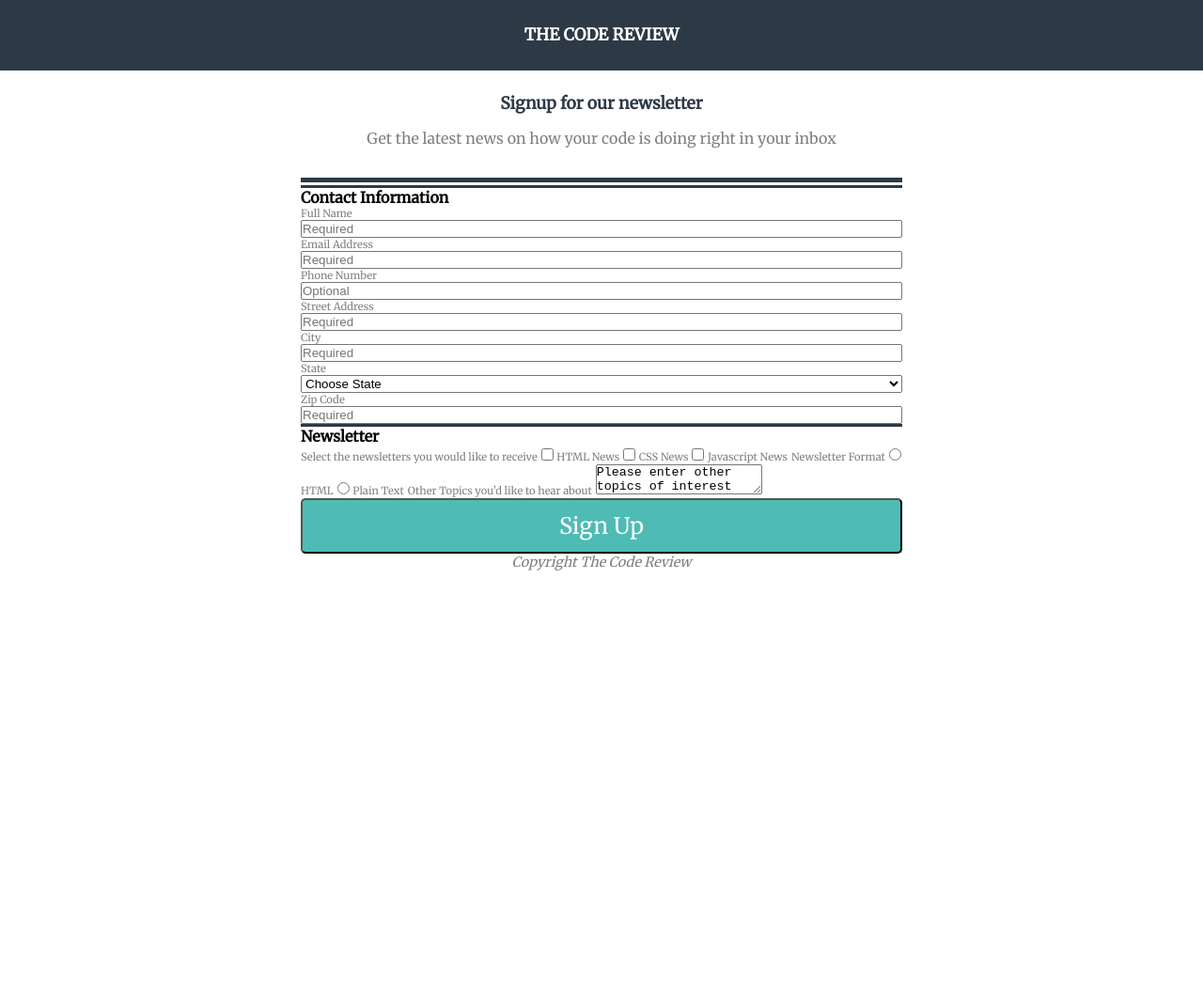
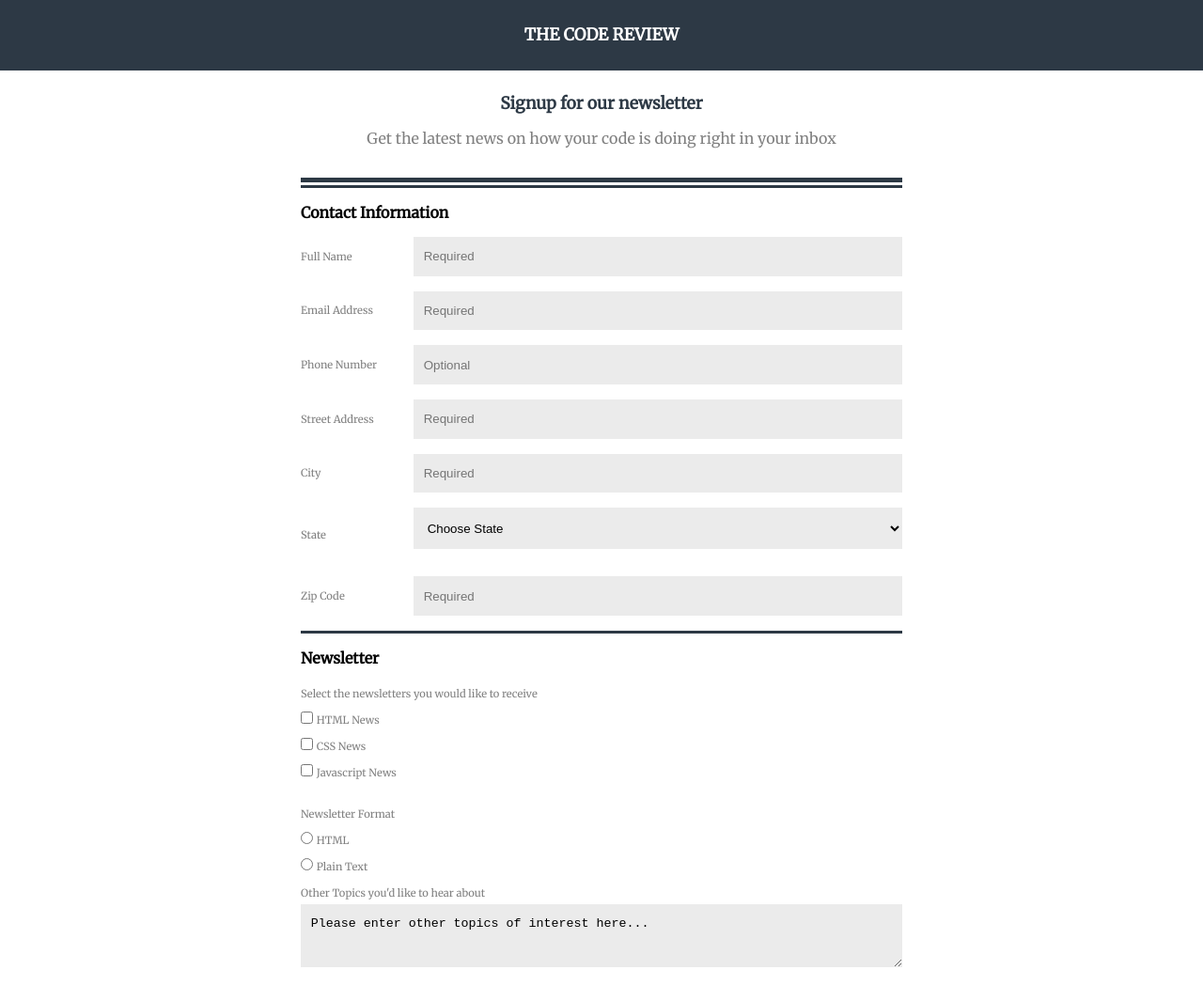
Before and after one commit to k-snides/online-registration-form, a plain HTML site: page index.html in a window 1280 px wide. Shown: the top 1049 px of the page at 94% size. Before the commit the page ends 800 px from the top, so only its background shows below. Drawn offline with Linux system fonts and the light colour scheme.

Commit message:
website matches mockup

```diff
--- a/css/style.css
+++ b/css/style.css
@@ -12,6 +12,10 @@
 body {
 	font-family: 'Merriweather', serif;
 	font-size: 1em;
+}
+
+li {
+	list-style: none;
 }
 
 button {
@@ -75,14 +79,6 @@ p {
 
 /* === Form === */
 /* --- Contact Information Section --- */
-.form .wrapper {
-	border-top: 3px solid rgb(45, 57, 69);
-}
-
-.form .flex {
-	flex-direction: column;
-}
-
 fieldset {
 	border: none;
 	font-weight: bold;
@@ -94,12 +90,93 @@ label {
 	font-size: 0.7em;
 }
 
+.form .wrapper {
+	border-top: 3px solid rgb(45, 57, 69);
+}
+
+.form-flex {
+	display: flex;
+	flex-wrap: wrap;
+}
+
+legend {
+	padding: 1em 0;
+}
+
+.form-group {
+	flex: 1 0 300px;
+}
+
+.form-fields li {
+	display: flex;
+	flex-wrap: wrap;
+}
+
+.form-fields input[type="text"],
+.form-fields input[type="email"],
+.form-fields input[type="tel"],
+.form-fields input[type="number"],
+.form-fields select,
+.form-newsletter__receive input[type="checkbox"],
+.form-newsletter__format input[type="radio"],
+.form-newsletter__format textarea {
+	flex: 1 0 230px;
+	padding: 1em 0.8em;
+	background-color: rgb(235, 235, 235);
+	border: none;
+}
+
+.form-fields input[type="text"]:focus,
+.form-fields input[type="email"]:focus,
+.form-fields input[type="tel"]:focus,
+.form-fields input[type="number"]:focus,
+.form-fields input[type="checkbox"]:focus,
+.form-fields input[type="radio"]:focus,
+.form-fields select:focus,
+.form-newsletter__format textarea:focus {
+	border: 1px solid rgb(45, 57, 69);
+	background-color: rgb(230, 230, 230);
+	outline: none;
+}
+
+label {
+	flex: 1 0 100%;
+}
+
+.form-fields input,
+.form-fields select,
+.form-newsletter__format textarea {
+	margin-bottom: 1em;
+}
+
+/* --- Newsletter Section --- */
+.form-newsletter__receive li {
+	margin: 0.5em 0;
+}
+
+.form-group .form-newsletter__receive {
+	margin-bottom: 1.5em;
+}
+
+.form-newsletter__format li {
+	margin: 0.5em 0;
+}
+
+.form-newsletter__format textarea {
+	margin-top: 0.3em;
+	width: 100%;
+	height: 5em;
+	border: none;
+}
+
 
 /* --- Footer Section --- */
 footer p {
 	font-style: italic;
 	font-size: 0.9em;
 	text-align: center;
+	padding: 1.5em 0;
+	font-weight: lighter;
 }
 
 
@@ -120,8 +197,25 @@ footer p {
 =================================================== */
 @media screen and (min-width: 760px) {
 
+	/* --- Wrappers --- */
 	.wrapper {
 		width: 50%;
+	}
+
+	/* === Form === */
+	/* --- Contact Information Section --- */
+	.form-fields li {
+		margin-bottom: 1em;
+	}
+
+	.form-fields label {
+		flex: 1 0 100px;
+		max-width: 120px;
+		margin: auto;
+	}
+
+	.form-fields input {
+		margin: auto;
 	}
 
 }
@@ -136,3 +230,8 @@ footer p {
 /* ===================================================
 --- Large devices (large desktops, 1200px and up) ---
 =================================================== */
+@media screen and (min-width: 1200px) {
+
+
+
+}
--- a/index.html
+++ b/index.html
@@ -32,30 +32,42 @@
 		<section class="form">
 			<form action="data-send.html" method="post">
 				<div class="wrapper">
-					<fieldset class="contact-information register-form">
+					<fieldset class="contact-information form-flex">
 						<legend>Contact Information</legend>
 
-						<div class="form-group flex">
+						<div class="form-group">
+							<ul class="form-fields">
+								<li>
 									<!-- Full Name -->
 									<label for="full-name">Full Name</label>
 									<input type="text" id="full-name" name="full_name" placeholder="Required" />
+								</li>
 
+								<li>
 									<!-- Email Address -->
 									<label for="email">Email Address</label>
 									<input type="email" id="email" name="email" placeholder="Required" />
+								</li>
 
+								<li>
 									<!-- Phone Number -->
 									<label for="phone">Phone Number</label>
 									<input type="tel" id="phone" name="phone" placeholder="Optional" />
+								</li>
 
+								<li>
 									<!-- Street Address -->
 									<label for="address">Street Address</label>
 									<input type="text" id="address" name="address" placeholder="Required" />
+								</li>
 
+								<li>
 									<!-- City -->
 									<label for="city">City</label>
 									<input type="text" id="city" name="city" placeholder="Required" />
+								</li>
 
+								<li>
 									<!-- States -->
 									<label for="state">State</label>
 									<select name="state" id="state">
@@ -129,10 +141,14 @@
 												<option value="YT">Yukon</option>
 											</optgroup>
 									</select>
+								</li>
 
+								<li>
 									<!-- Zip Code -->
 									<label for="zipcode">Zip Code</label>
 									<input type="number" id="zipcode" name="zipcode" placeholder="Required" />
+								</li>
+							</ul>
 						</div>
 					</fieldset>
 				</div>
@@ -144,28 +160,48 @@
 							<!-- Newsletters (Checkbox) -->
 							<label>Select the newsletters you would like to receive</label>
 
+							<div class="form-group">
+								<ul class="form-newsletter__receive">
+									<li>
 										<input type="checkbox" id="html-news" name="newsletters" value="html_news" />
 										<label for="html-news"> HTML News</label>
+									</li>
 
+									<li>
 										<input type="checkbox" id="css-news" name="newsletters" value="css_news" />
 										<label for="css-news"> CSS News</label>
+									</li>
 
+									<li>
 										<input type="checkbox" id="javascript-news" name="newsletters" value="javascript_news" />
 										<label for="javascript-news"> Javascript News</label>
+									</li>
+								</ul>
+							</div>
 
 
 							<!-- Newsletter Format (Radio) -->
 							<label>Newsletter Format</label>
 
+							<div class="form-group">
+								<ul class="form-newsletter__format">
+									<li>
 										<input type="radio" id="html" name="newsletter_format" value="html" />
 										<label for="html"> HTML</label>
+									</li>
 
+									<li>
 										<input type="radio" id="plain-text" name="newsletter_format" value="plain_text">
 										<label for="plain-text"> Plain Text</label>
+									</li>
 
 									<!-- Other topics -->
+									<li>
 										<label for="other-topics">Other Topics you'd like to hear about</label>
 										<textarea name="other_topics" id="other-topics">Please enter other topics of interest here...</textarea>
+									</li>
+								</ul>
+							</div>
 					</fieldset>
 
 					<button type="submit">Sign Up</button>
```
Lines whose indentation alone changed are shown as unchanged.
